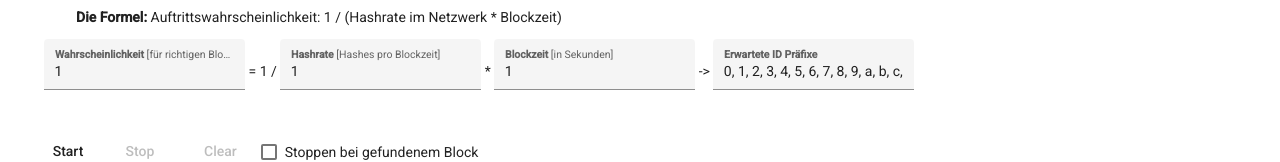
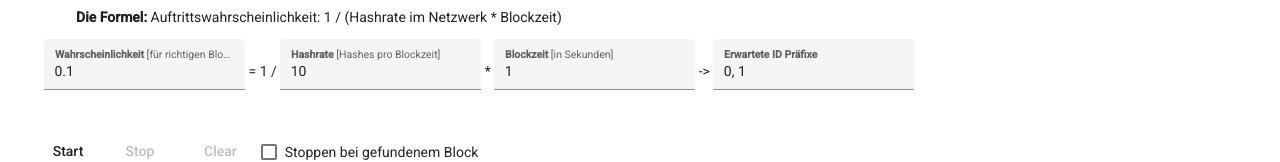
Before and after one commit to MyKaez/btc-playground, an Angular app: page /pow in a window 1280 px wide. Shown: the part 247-409 px from the top of the page. Built offline with nearby package versions, Linux system fonts and the light colour scheme.

Commit message:
increased default hashrate, error handling

```diff
--- a/src/app/simulators/pow/pow.component.ts
+++ b/src/app/simulators/pow/pow.component.ts
@@ -10,7 +10,7 @@ import { Block } from '../block';
 export class PowComponent implements OnInit {
   private _blocks: Block[] = [];
   private _runJob: boolean = false;
-  private _hashRate: number = 1;
+  private _hashRate: number = 10;
   private _blockTime: number = 1;
 
   public dataSource: MatTableDataSource<Block>;
@@ -26,6 +26,9 @@ export class PowComponent implements OnInit {
   }
 
   public get probability(): number {
+    if (this._hashRate === 0 || this._blockTime === 0) {
+      return Number.NaN;
+    }
     return 1 / (this._hashRate * this._blockTime);
   }
 
@@ -37,22 +40,26 @@ export class PowComponent implements OnInit {
     return ['id', 'isValid', 'serialNo', 'processTime', 'difficulty'];
   }
 
-  public get hashRate(): string {
-    return this._hashRate.toString();
+  public get hashRate(): number {
+    return this._hashRate;
   }
 
-  public set hashRate(value: string) {
-    if (!Number.isNaN(value))
-      this._hashRate = Number.parseFloat(value);
+  public set hashRate(value: number) {
+    if (value <= 0 || Number.isNaN(value)) {
+      return;
+    }
+    this._hashRate = value;
   }
 
-  public get blockTime(): string {
-    return this._blockTime.toString();
+  public get blockTime(): number {
+    return this._blockTime;
   }
 
-  public set blockTime(value: string) {
-    if (!Number.isNaN(value))
-      this._blockTime = Number.parseFloat(value);
+  public set blockTime(value: number) {
+    if (value <= 0 || Number.isNaN(value)) {
+      return;
+    }
+    this._blockTime = value;
   }
 
   public get expectedPrefixes(): string {
```
